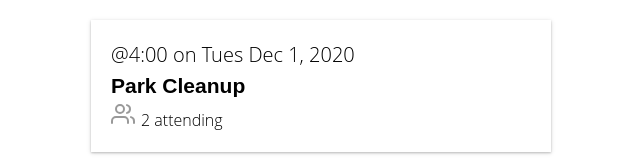
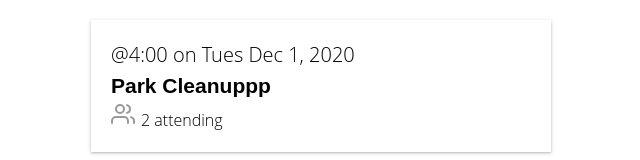
Before and after one commit to Othman-Hesabe/real-world-project, a Vue app: page /list in a window 1280 px wide. Shown: the part 182-342 px from the top of the page, without its empty margins (319-959 px from the left). Built offline with nearby package versions, Linux system fonts and the light colour scheme.

Commit message:
Update EventCard.vue

```diff
--- a/src/components/EventCard.vue
+++ b/src/components/EventCard.vue
@@ -18,7 +18,7 @@ export default {
     return {
       event: {
         id: 1,
-        title: "Park Cleanup",
+        title: "Park Cleanuppp",
         date: "Tues Dec 1, 2020",
         time: "4:00",
         attendees: [
```
